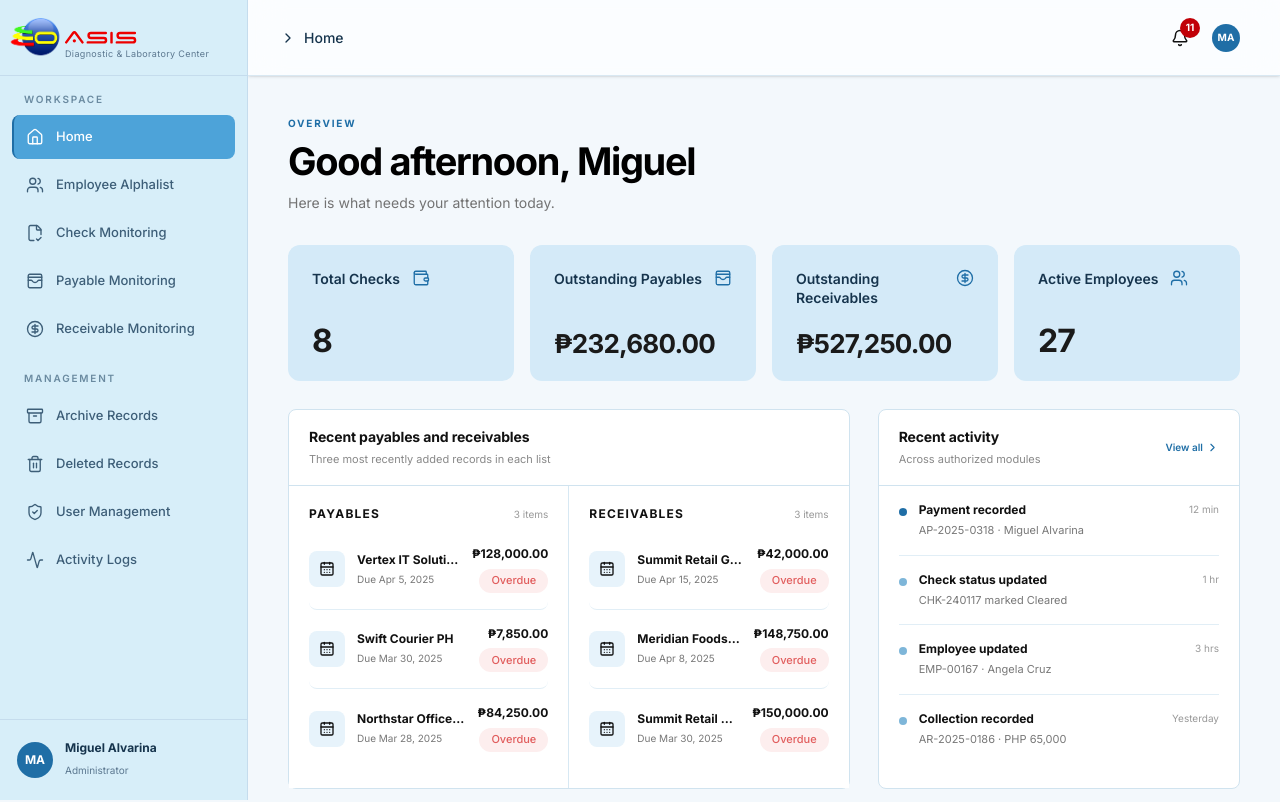
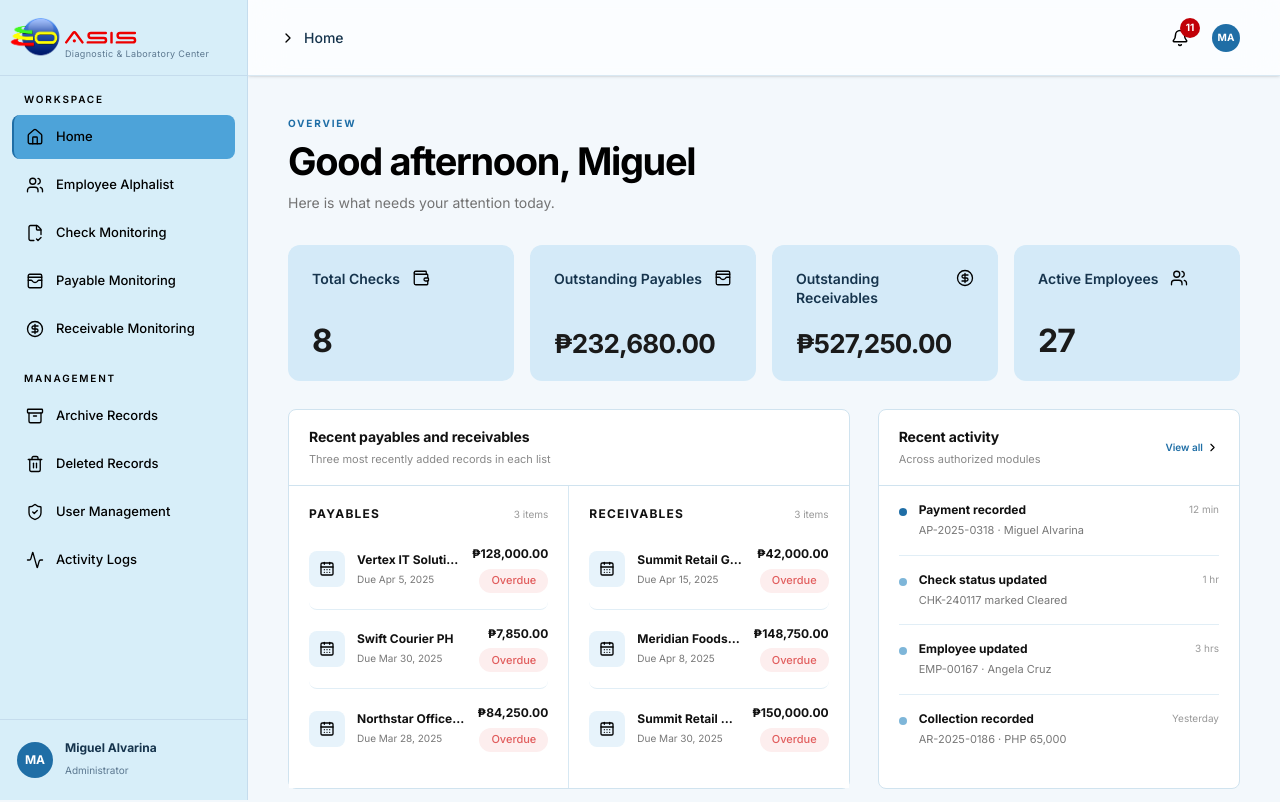
Before and after one commit to seven-err/oasis, a React (Vite) app in the folder frontend/: page / in a window 1280 px wide. Shown: the top 802 px of the page. Built offline with nearby package versions, Linux system fonts and the light colour scheme.

Commit message:
updated icon color

```diff
--- a/frontend/src/App.tsx
+++ b/frontend/src/App.tsx
@@ -658,7 +658,7 @@ function App() {
           )}
           {nav.map((group) => (
             <div key={group.section} className="mb-5 last:mb-0">
-                <p aria-hidden={compactMenu} className="sidebar-copy mb-2 whitespace-nowrap px-3 text-[10px] font-semibold uppercase tracking-[.18em] text-[#6a8aa0]">
+                <p aria-hidden={compactMenu} className="sidebar-copy mb-2 whitespace-nowrap px-3 text-[10px] font-semibold uppercase tracking-[.18em] text-black">
                   {group.section}
                 </p>
               <div className="space-y-1">
@@ -669,7 +669,7 @@ function App() {
                     title={compactMenu ? label : undefined}
                     aria-label={label}
                     aria-current={page === itemPage ? "page" : undefined}
-                    className={`sidebar-nav-item relative group flex h-11 w-full items-center gap-3 border-l-2 border-transparent px-3 text-left text-[13px] font-medium ${page === itemPage ? "text-white" : "text-[#3d5e78] hover:bg-white/70 hover:text-[#16344d]"}`}
+                    className={`sidebar-nav-item relative group flex h-11 w-full items-center gap-3 border-l-2 border-transparent px-3 text-left text-[13px] font-medium text-black ${page === itemPage ? "" : "hover:bg-white/70"}`}
                   >
                     <Icon className="shrink-0" size={18} strokeWidth={1.8} />
                     <span aria-hidden={compactMenu} className="sidebar-copy shrink-0 whitespace-nowrap">{label}</span>
--- a/frontend/src/components/SummaryStatCards.tsx
+++ b/frontend/src/components/SummaryStatCards.tsx
@@ -22,7 +22,7 @@ export function SummaryStatCards({ items }: Props) {
           <>
             <div className="flex items-start justify-between gap-3">
               <span className="text-sm font-semibold leading-snug text-[#16344d]">{label}</span>
-              <Icon size={18} strokeWidth={1.75} className="shrink-0 text-[#1f6ea6]" />
+              <Icon size={18} strokeWidth={1.75} className="shrink-0 text-black" />
             </div>
             <strong
               className={`mt-auto pt-6 font-bold leading-none tracking-[-.03em] text-[#1a1a1a] ${
--- a/frontend/src/index.css
+++ b/frontend/src/index.css
@@ -1,5 +1,16 @@
 @import url("https://fonts.googleapis.com/css2?family=Inter:wght@400;500;600;700&display=swap");
 @import "tailwindcss";
+
+/* Keep interface icons black even when their controls use colored text. */
+.lucide {
+  color: #000;
+}
+
+.primary-btn .lucide-plus,
+.primary-btn .lucide-pencil,
+.lucide-banknote {
+  color: #fff;
+}
 
 @layer base {
   @media screen {
```
